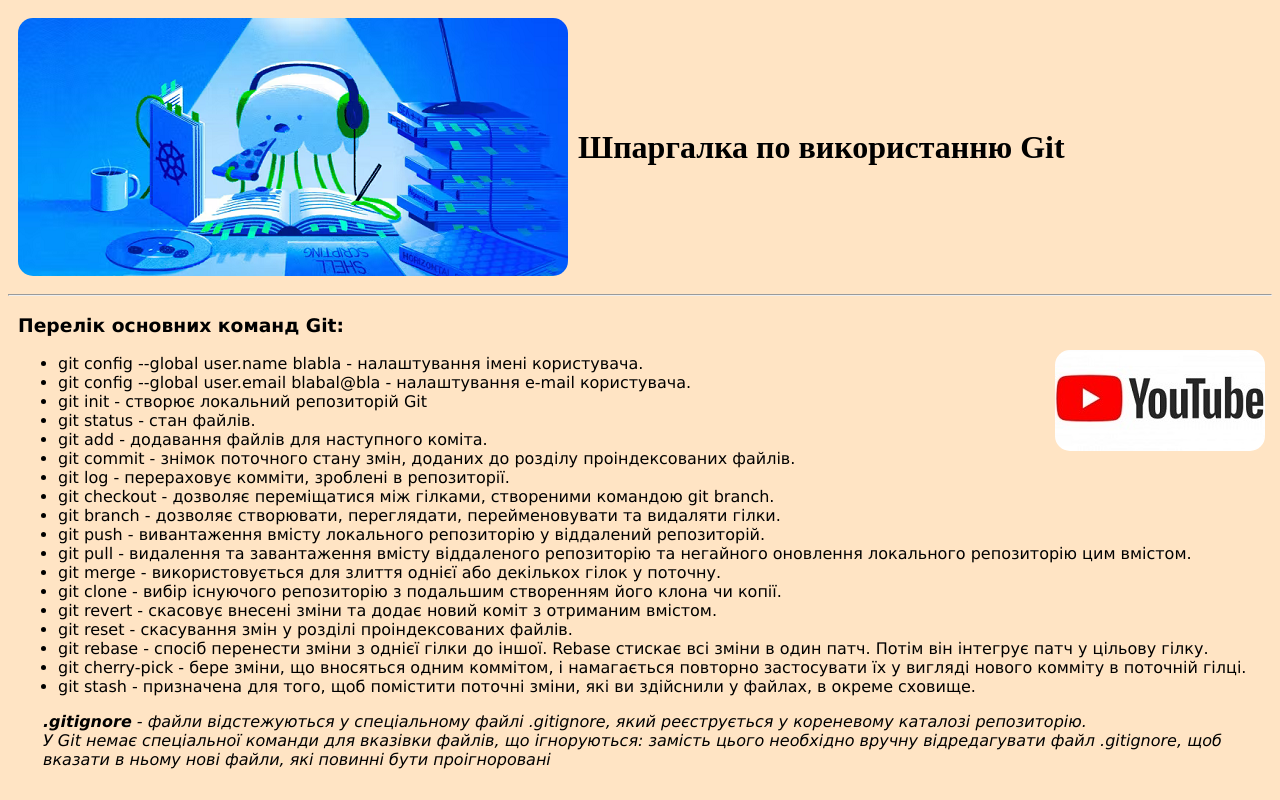
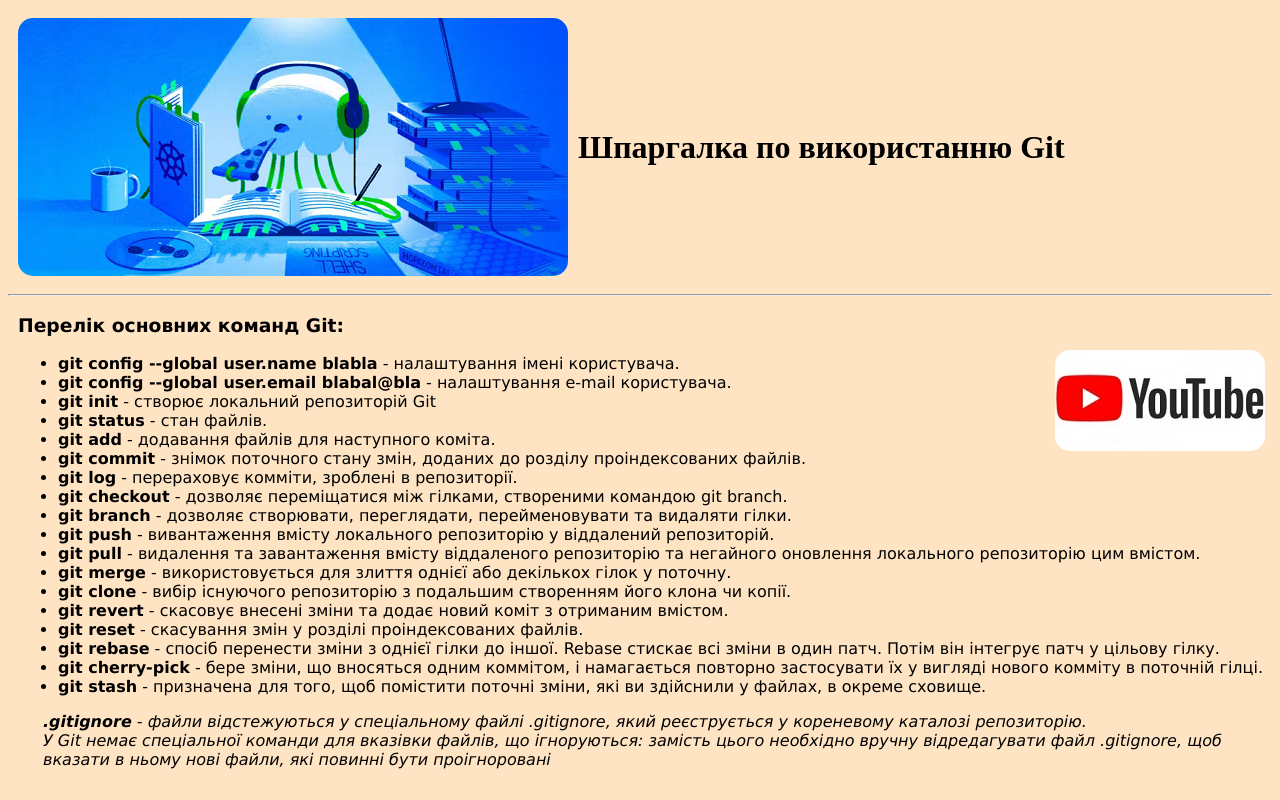
Before and after one commit to yartes83/cursor-homework-YGolub, a plain HTML site: page HM_1/index.html in a window 1280 px wide. Shown: the top 800 px of the page. Drawn offline with Linux system fonts and the light colour scheme.

Commit message:
Homework_1

```diff
--- a/HM_1/index.html
+++ b/HM_1/index.html
@@ -37,24 +37,24 @@
 <div id="basicCommands">
 	<h3>Перелік основних команд Git:</h3>
 	<ul>
-		<li>git config --global user.name blabla - налаштування імені користувача.</li>
-		<li>git config --global user.email blabal@bla - налаштування e-mail користувача.</li>
-		<li>git init - створює локальний репозиторій Git</li>
-		<li>git status - стан файлів.</li>
-		<li>git add - додавання файлів для наступного коміта.</li>
-		<li>git commit - знімок поточного стану змін, доданих до розділу проіндексованих файлів.</li>
-		<li>git log - перераховує комміти, зроблені в репозиторії.</li>
-		<li>git checkout - дозволяє переміщатися між гілками, створеними командою git branch.</li>
-		<li>git branch - дозволяє створювати, переглядати, перейменовувати та видаляти гілки.</li>
-		<li>git push - вивантаження вмісту локального репозиторію у віддалений репозиторій.</li>
-		<li>git pull - видалення та завантаження вмісту віддаленого репозиторію та негайного оновлення локального репозиторію цим вмістом.</li>
-		<li>git merge - використовується для злиття однієї або декількох гілок у поточну.</li>
-		<li>git clone - вибір існуючого репозиторію з подальшим створенням його клона чи копії.</li>
-		<li>git revert - скасовує внесені зміни та додає новий коміт з отриманим вмістом.</li>
-		<li>git reset - скасування змін у розділі проіндексованих файлів.</li>
-		<li>git rebase - спосіб перенести зміни з однієї гілки до іншої. Rebase стискає всі зміни в один патч. Потім він інтегрує патч у цільову гілку.</li>
-		<li>git cherry-pick - бере зміни, що вносяться одним коммітом, і намагається повторно застосувати їх у вигляді нового комміту в поточній гілці.</li>
-		<li>git stash - призначена для того, щоб помістити поточні зміни, які ви здійснили у файлах, в окреме сховище.</li>
+		<li><span class="command"> git config --global user.name blabla</span> - налаштування імені користувача.</li>
+		<li><span class="command">git config --global user.email blabal@bla</span> - налаштування e-mail користувача.</li>
+		<li><span class="command">git init</span> - створює локальний репозиторій Git</li>
+		<li><span class="command">git status</span> - стан файлів.</li>
+		<li><span class="command">git add</span> - додавання файлів для наступного коміта.</li>
+		<li><span class="command">git commit</span> - знімок поточного стану змін, доданих до розділу проіндексованих файлів.</li>
+		<li><span class="command">git log</span> - перераховує комміти, зроблені в репозиторії.</li>
+		<li><span class="command">git checkout</span> - дозволяє переміщатися між гілками, створеними командою git branch.</li>
+		<li><span class="command">git branch</span> - дозволяє створювати, переглядати, перейменовувати та видаляти гілки.</li>
+		<li><span class="command">git push</span> - вивантаження вмісту локального репозиторію у віддалений репозиторій.</li>
+		<li><span class="command">git pull</span> - видалення та завантаження вмісту віддаленого репозиторію та негайного оновлення локального репозиторію цим вмістом.</li>
+		<li><span class="command">git merge</span> - використовується для злиття однієї або декількох гілок у поточну.</li>
+		<li><span class="command">git clone</span> - вибір існуючого репозиторію з подальшим створенням його клона чи копії.</li>
+		<li><span class="command">git revert</span> - скасовує внесені зміни та додає новий коміт з отриманим вмістом.</li>
+		<li><span class="command">git reset</span> - скасування змін у розділі проіндексованих файлів.</li>
+		<li><span class="command">git rebase</span> - спосіб перенести зміни з однієї гілки до іншої. Rebase стискає всі зміни в один патч. Потім він інтегрує патч у цільову гілку.</li>
+		<li><span class="command">git cherry-pick</span> - бере зміни, що вносяться одним коммітом, і намагається повторно застосувати їх у вигляді нового комміту в поточній гілці.</li>
+		<li><span class="command">git stash</span> - призначена для того, щоб помістити поточні зміни, які ви здійснили у файлах, в окреме сховище.</li>
 	</ul>
 </div>
 
--- a/HM_1/styles.css
+++ b/HM_1/styles.css
@@ -48,6 +48,10 @@ body {
 	font-style: italic;
 }
 
+.command {
+	font-weight: bold;
+}
+
 a:link {
 	color: darkblue;
 }
```
